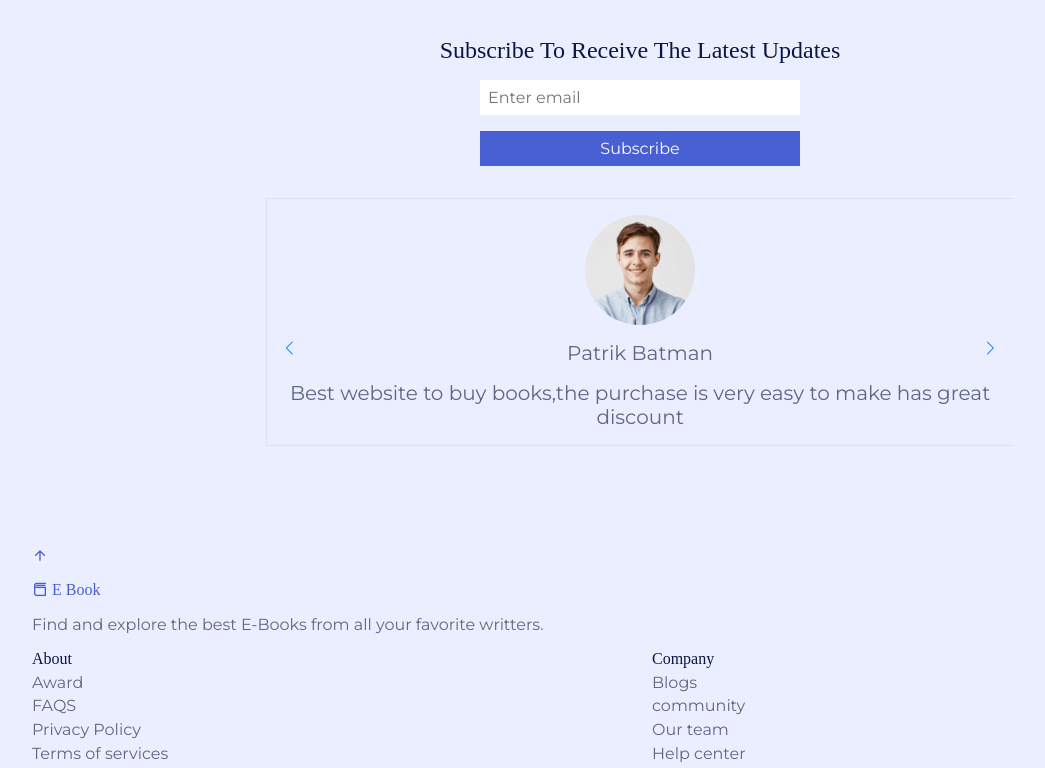
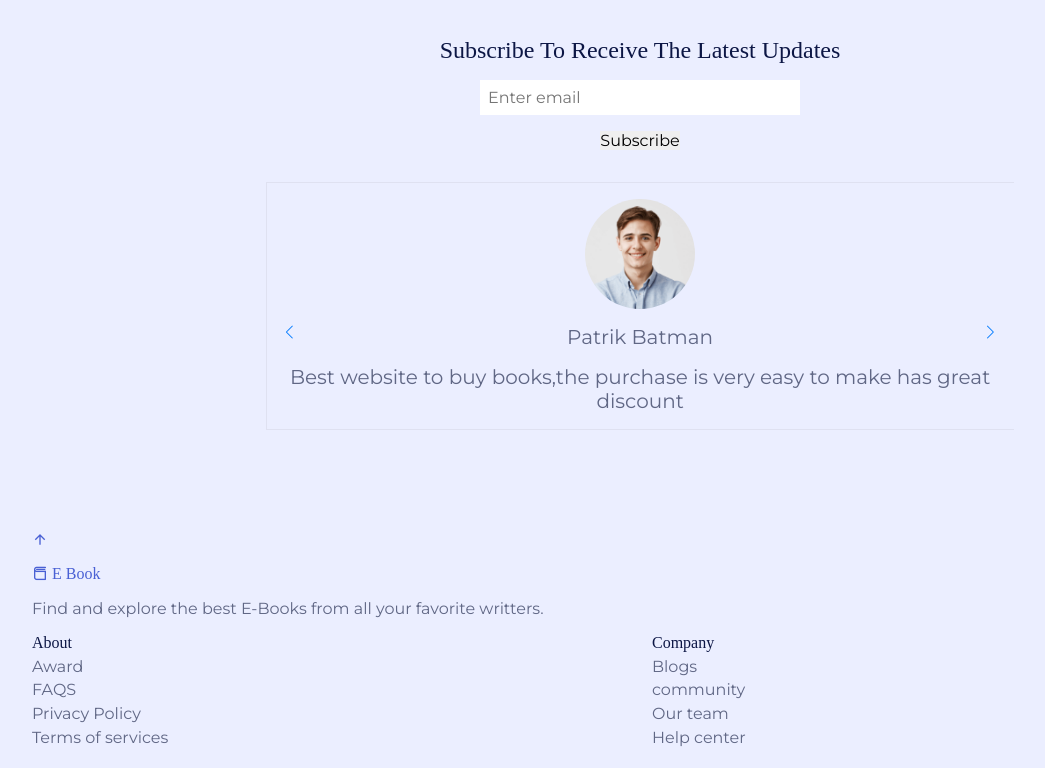
Before and after one commit to pratikdholakiya0/E-Book, a plain HTML site: page index.html in a window 1280 px wide. Shown: the part 2325-3093 px from the top of the page, without its empty margins (0-1045 px from the left). Drawn offline with nearby package versions, Linux system fonts and the light colour scheme; a web font is replaced by a local one.

Commit message:
Update index.html

```diff
--- a/index.html
+++ b/index.html
@@ -250,7 +250,7 @@
          <section class="join section">
             <h2>Subscribe To Receive The Latest Updates</h2>
             <input type="text" placeholder="Enter email">
-            <input type="button" value="Subscribe">
+            <button>Subscribe</button>
          </section>
 
          <!--==================== TESTIMONIAL ====================-->
```
